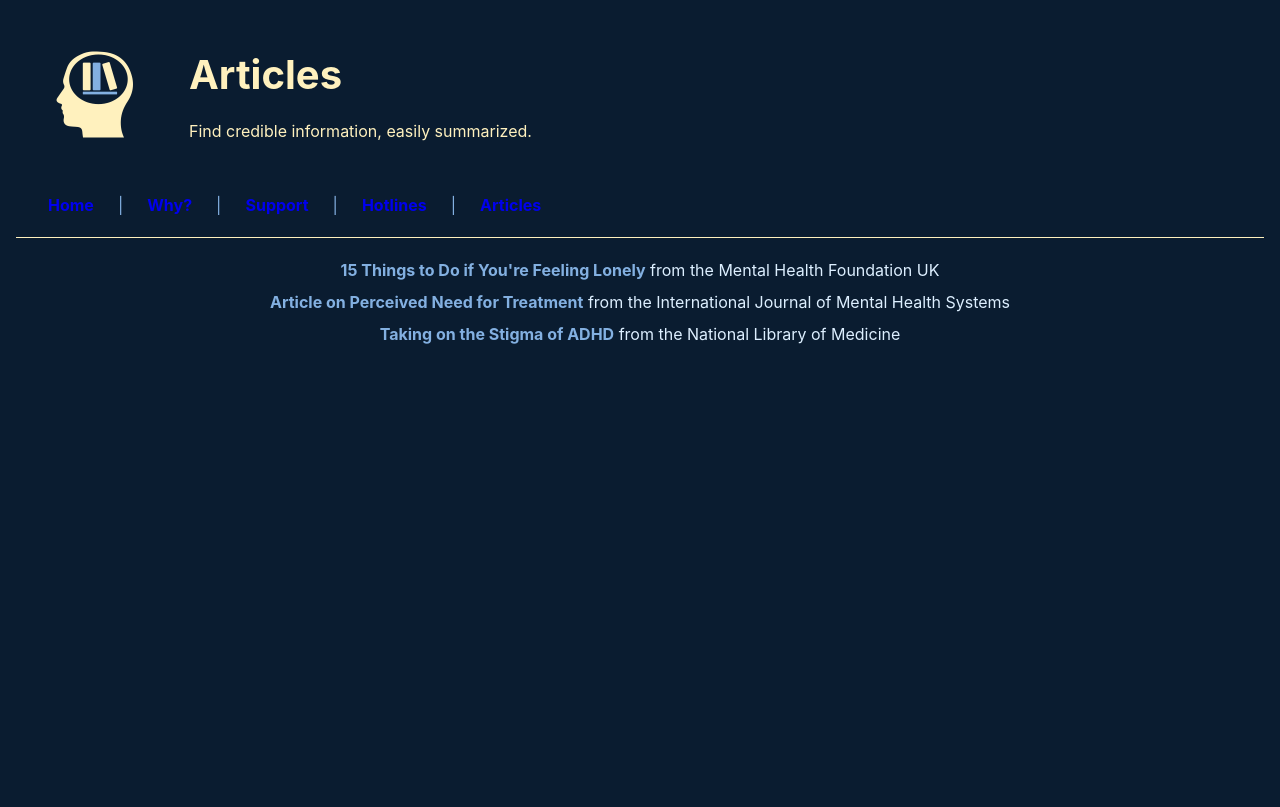
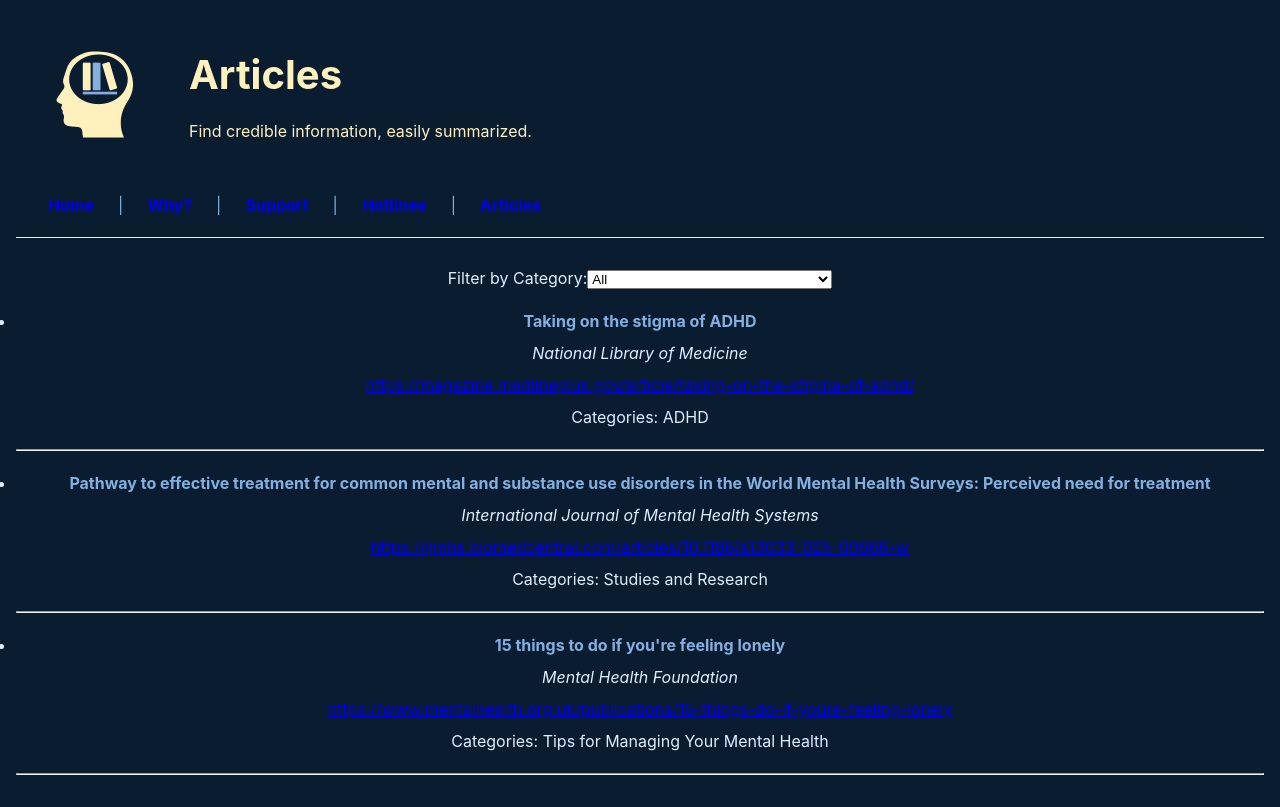
Before and after one commit to anyakapila/MentalHealthResources, a Vue app: page /articles in a window 1280 px wide. Built offline with nearby package versions, Linux system fonts and the light colour scheme.

Commit message:
filtering

```diff
--- /dev/null
+++ b/src/assets/page_articles/articles.json
@@ -0,0 +1,51 @@
+{
+"name": "articles",
+  "version": "0.0.1",
+  "articles": [
+    {
+      "id": "1",
+      "title": "Taking on the stigma of ADHD",
+      "source": "National Library of Medicine",
+      "url": "https://magazine.medlineplus.gov/article/taking-on-the-stigma-of-adhd/",
+      "categories": [
+        1
+      ]
+    },
+    {
+     "id": "2",
+      "title": "Pathway to effective treatment for common mental and substance use disorders in the World Mental Health Surveys: Perceived need for treatment",
+      "source": "International Journal of Mental Health Systems",
+      "url": "https://ijmhs.biomedcentral.com/articles/10.1186/s13033-025-00666-w",
+      "categories": [
+        4
+      ]
+    },
+    {
+     "id": "3",
+      "title": "15 things to do if you're feeling lonely",
+      "source": "Mental Health Foundation",
+      "url": "https://www.mentalhealth.org.uk/publications/15-things-do-if-youre-feeling-lonely",
+      "categories": [
+        3
+      ]
+    }
+   ],
+"categories": [
+    {
+      "id": "1",
+      "name": "ADHD"
+    },
+    {
+      "id": "2",
+      "name": "OCD"
+    },
+    {
+      "id": "3",
+      "name": "Tips for Managing Your Mental Health"
+    },
+    {
+      "id": "4",
+      "name": "Studies and Research"
+    }
+  ]
+}
--- /dev/null
+++ b/src/assets/page_articles/articlesfilter.js
@@ -0,0 +1,43 @@
+import { ref, computed, onMounted } from 'vue'
+import articleData from './articles.json'
+
+export function useArticleFilter() {
+    const articles = ref([])
+    const categories = ref([])
+    const selectedCategory = ref('')
+
+    onMounted(() => {
+        articles.value = articleData.articles
+        categories.value = articleData.categories
+    })
+
+    // get category name by id
+    const getCategoryName = (id) => {
+        const category = categories.value.find(c => c.id == id)
+        return category ? category.name : 'Unknown Category'
+    }
+
+    // get category names for menu
+    const categoryNames = computed(() =>
+        categories.value.map(c => c.name)
+    )
+
+    // filter articles by selected category
+    const filteredArticles = computed(() => {
+        if (!selectedCategory.value) return articles.value
+
+        return articles.value.filter(article =>
+            article.categories.some(catId => {
+                const name = getCategoryName(catId)
+                return name === selectedCategory.value
+            })
+        )
+    })
+
+    return {
+        selectedCategory,
+        categoryNames,
+        filteredArticles,
+        getCategoryName
+    }
+}
--- a/src/views/Articles.vue
+++ b/src/views/Articles.vue
@@ -18,10 +18,52 @@
     </ul>
     </nav>
 
-    <p>
-      <a href="https://www.mentalhealth.org.uk/our-work/public-engagement/unlock-loneliness/15-things-do-if-youre-feeling-lonely" target="_blank" rel="noopener noreferrer"><strong>15 Things to Do if You're Feeling Lonely</strong> from the Mental Health Foundation UK</a><br>
-      <a href="https://ijmhs.biomedcentral.com/articles/10.1186/s13033-025-00666-w" target="_blank" rel="noopener noreferrer"><strong>Article on Perceived Need for Treatment</strong> from the International Journal of Mental Health Systems</a><br>
-      <a href="https://magazine.medlineplus.gov/article/taking-on-the-stigma-of-adhd/" target="_blank" rel="noopener noreferrer"><strong>Taking on the Stigma of ADHD</strong> from the National Library of Medicine</a><br>
-    </p>
+   <label>Filter by Category:</label>
+   <select v-model="selectedCategory">
+    <option value="">All</option>
+    <option v-for="cat in categoryNames" :key="cat" :value="cat">
+      {{cat}}
+    </option>
+   </select>
+
+   <ul>
+    <li v-for="article in filteredArticles" :key="article.title">
+      <strong>{{ article.title }}</strong><br />
+      <em>{{ article.source }}</em><br />
+      <a :href="article.url" target="_blank">{{ article.url }}</a><br />
+      <span>
+        Categories:
+        <span v-for="catId in article.categories" :key="catId">
+          {{ getCategoryName(catId) }}<span v-if="!isLast(catId, article.categories)">, </span>
+        </span>
+      </span>
+      <hr />
+    </li>
+    </ul>
   </main>
 </template>
+
+<script setup>
+import { useArticleFilter } from '@/assets/page_articles/articlesfilter.js'
+
+const {
+  selectedCategory,
+  categoryNames,
+  filteredArticles,
+  getCategoryName
+} = useArticleFilter()
+
+// comma formatting
+function isLast(id, list) {
+  return list.indexOf(id) === list.length - 1
+}
+</script>
+
+<style scoped>
+select {
+  margin: 1rem 0;
+}
+hr {
+  margin: 1rem 0;
+}
+</style>
```
